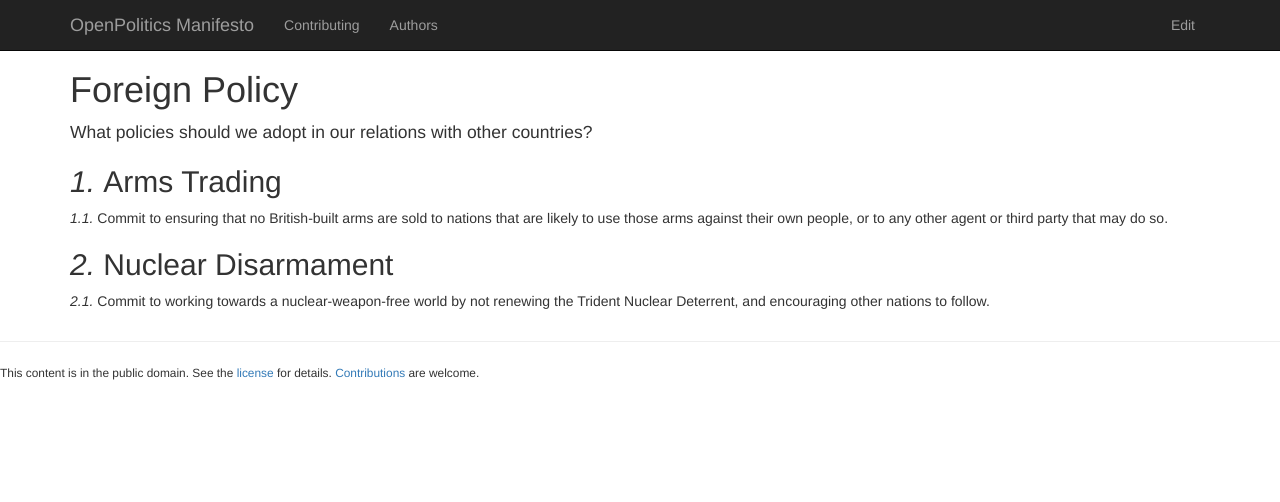
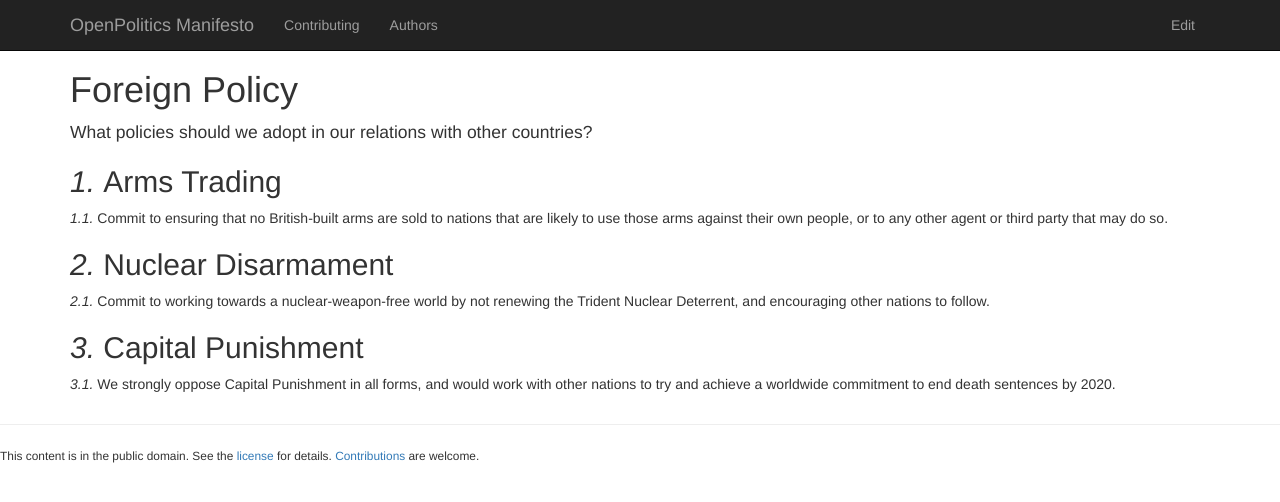
Before and after one commit to openpolitics/manifesto, a Jekyll site: the page built from foreign_policy.md, in a window 1280 px wide. Shown: the top 502 px of the page. Built offline with Jekyll 4.4.1, drawn with Linux system fonts in a browser that asks for light colours; nearby versions of some CDN libraries.

Commit message:
Update foreign_policy.md

```diff
--- a/foreign_policy.md
+++ b/foreign_policy.md
@@ -13,3 +13,7 @@ Commit to ensuring that no British-built arms are sold to nations that are likel
 ## Nuclear Disarmament
 
 Commit to working towards a nuclear-weapon-free world by not renewing the Trident Nuclear Deterrent, and encouraging other nations to follow.
+
+## Capital Punishment
+
+We strongly oppose Capital Punishment in all forms, and would work with other nations to try and achieve a worldwide commitment to end death sentences by 2020.
```
